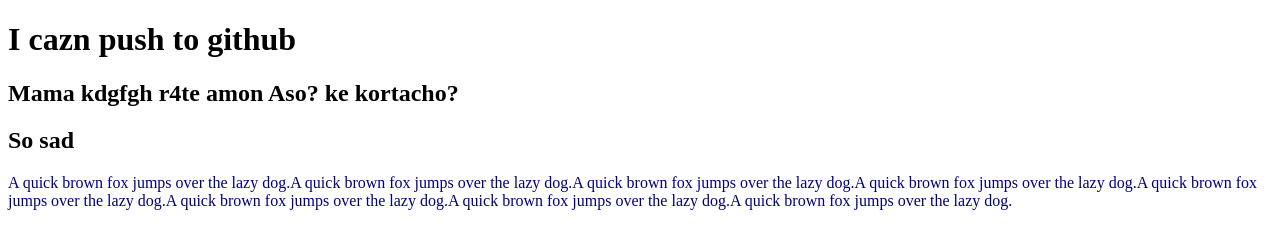
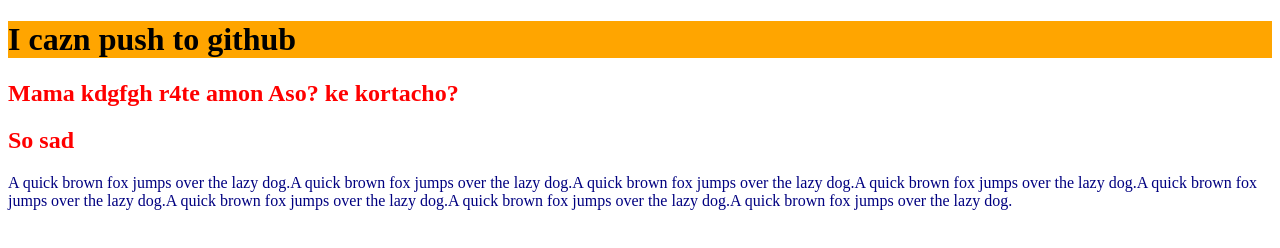
Before and after one commit to Ashim59/my-favorite-file, a plain HTML site: page index.html in a window 1280 px wide. Drawn offline with Linux system fonts and the light colour scheme.

Commit message:
headar added

```diff
--- a/style.css
+++ b/style.css
@@ -2,3 +2,9 @@ p{
     color:navy;
 
 }
+h1{
+    background-color: orange;
+}
+h2{
+    color:red;
+}
```
